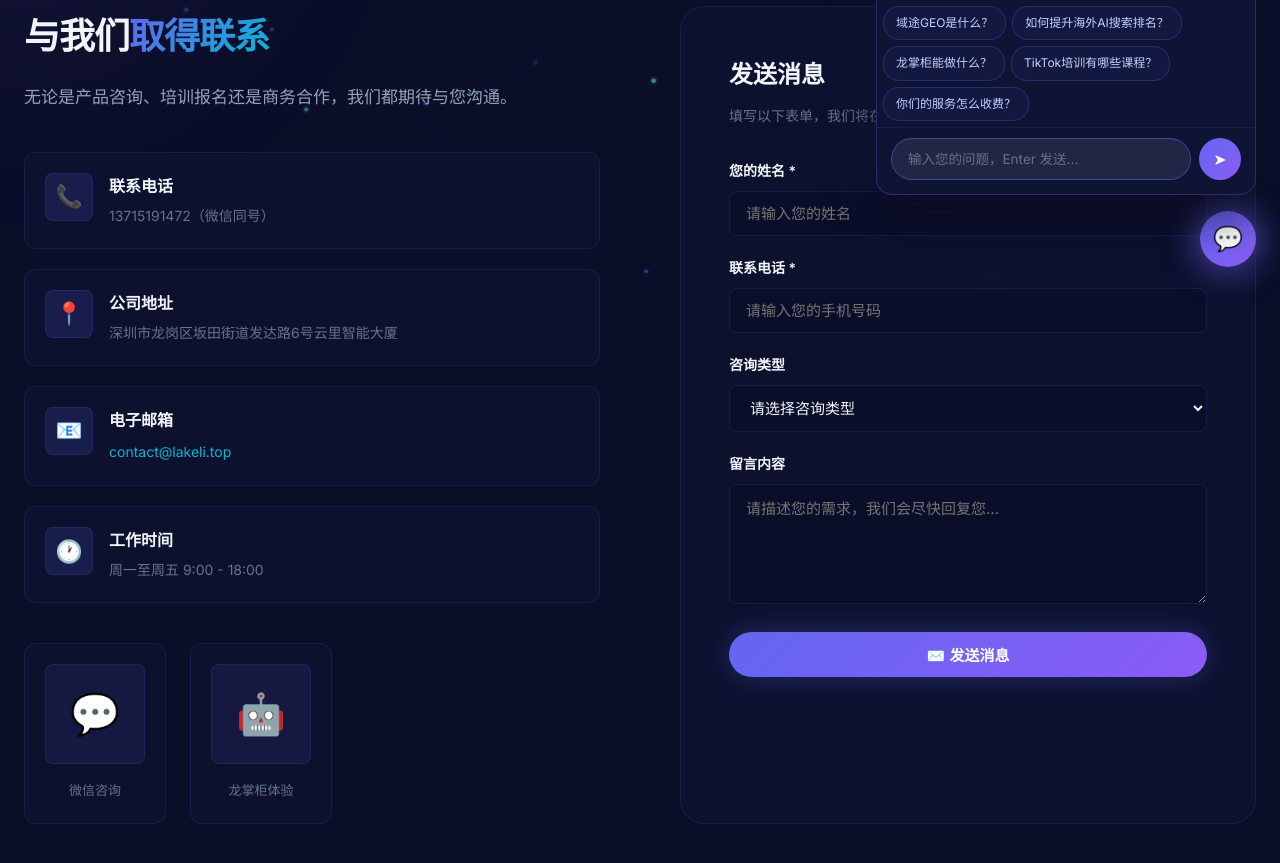
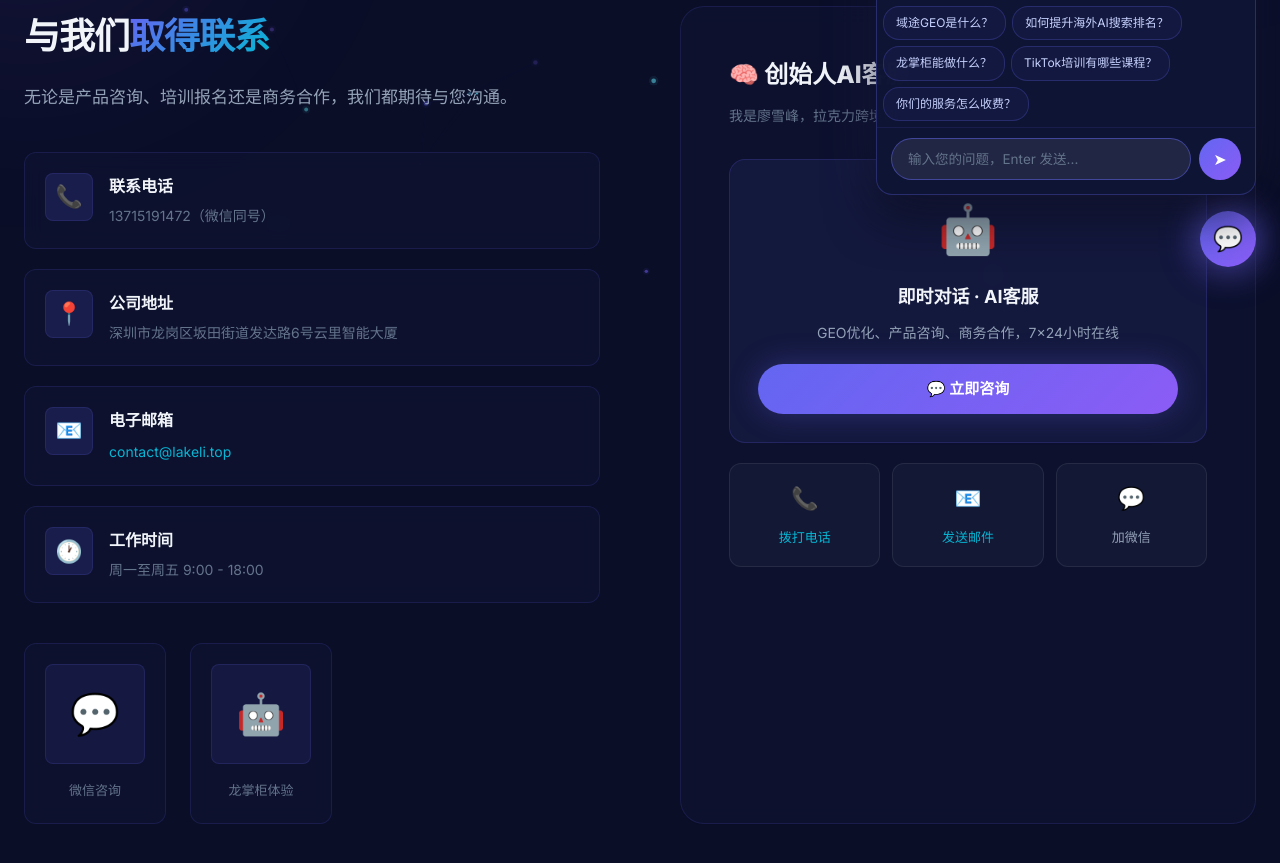
Before and after one commit to liaoxuefeng152/liaoxuefeng152.github.io, a plain HTML site: page contact.html in a window 1280 px wide. Shown: the part 509-1372 px from the top of the page. Drawn offline with Linux system fonts and the light colour scheme.

Commit message:
删除假表单，替换为创始人AI客服引导+联系卡片

```diff
--- a/contact.html
+++ b/contact.html
@@ -149,15 +149,28 @@
                     </div>
                 </div>
                 <div class="contact-form" id="contactForm">
-                    <h3>发送消息</h3>
-                    <p>填写以下表单，我们将在24小时内与您联系</p>
-                    <form onsubmit="handleSubmit(event)">
-                        <div class="form-group"><label>您的姓名 *</label><input type="text" placeholder="请输入您的姓名" required></div>
-                        <div class="form-group"><label>联系电话 *</label><input type="tel" placeholder="请输入您的手机号码" required></div>
-                        <div class="form-group"><label>咨询类型</label><select><option value="">请选择咨询类型</option><option>TikTok运营培训</option><option>亚马逊运营培训</option><option>龙掌柜智能运营系统</option><option>域途GEO</option><option>商务合作</option><option>其他</option></select></div>
-                        <div class="form-group"><label>留言内容</label><textarea placeholder="请描述您的需求，我们会尽快回复您..."></textarea></div>
-                        <button type="submit" class="btn btn-primary" style="width:100%;justify-content:center">✉️ 发送消息</button>
-                    </form>
+                    <h3>🧠 创始人AI客服</h3>
+                    <p>我是廖雪峰，拉克力跨境创始人，随时为您解答问题。</p>
+                    <div style="background:rgba(99,102,241,0.08);border:1px solid rgba(99,102,241,0.2);border-radius:16px;padding:28px;margin:20px 0;text-align:center">
+                        <div style="font-size:48px;margin-bottom:12px">🤖</div>
+                        <h4 style="font-size:18px;margin-bottom:8px">即时对话 · AI客服</h4>
+                        <p style="color:var(--text-secondary);margin-bottom:20px;font-size:14px">GEO优化、产品咨询、商务合作，7×24小时在线</p>
+                        <a href="javascript:void(0)" class="btn btn-primary" style="width:100%;justify-content:center;cursor:pointer" onclick="LakeliChat.open()">💬 立即咨询</a>
+                    </div>
+                    <div style="display:flex;gap:12px;justify-content:center;flex-wrap:wrap">
+                        <div style="flex:1;min-width:100px;background:rgba(255,255,255,0.03);border:1px solid rgba(255,255,255,0.08);border-radius:12px;padding:16px;text-align:center">
+                            <div style="font-size:22px;margin-bottom:6px">📞</div>
+                            <a href="tel:13715191472" style="font-size:13px;color:var(--accent-3);text-decoration:none">拨打电话</a>
+                        </div>
+                        <div style="flex:1;min-width:100px;background:rgba(255,255,255,0.03);border:1px solid rgba(255,255,255,0.08);border-radius:12px;padding:16px;text-align:center">
+                            <div style="font-size:22px;margin-bottom:6px">📧</div>
+                            <a href="mailto:contact@lakeli.top" style="font-size:13px;color:var(--accent-3);text-decoration:none">发送邮件</a>
+                        </div>
+                        <div style="flex:1;min-width:100px;background:rgba(255,255,255,0.03);border:1px solid rgba(255,255,255,0.08);border-radius:12px;padding:16px;text-align:center">
+                            <div style="font-size:22px;margin-bottom:6px">💬</div>
+                            <span style="font-size:13px;color:var(--text-secondary)">加微信</span>
+                        </div>
+                    </div>
                 </div>
             </div>
         </div>
@@ -191,7 +204,7 @@
         for(let i=0;i<Math.min(60,Math.floor(window.innerWidth/20));i++)ps.push(new P());
         function dc(){for(let i=0;i<ps.length;i++)for(let j=i+1;j<ps.length;j++){const dx=ps[i].x-ps[j].x,dy=ps[i].y-ps[j].y,dist=Math.sqrt(dx*dx+dy*dy);if(dist<120){const o=(120-dist)/120*0.08;ctx.beginPath();ctx.moveTo(ps[i].x,ps[i].y);ctx.lineTo(ps[j].x,ps[j].y);ctx.strokeStyle=`rgba(99,102,241,${o})`;ctx.lineWidth=0.5;ctx.stroke()}}}
         function anim(){ctx.clearRect(0,0,canvas.width,canvas.height);ps.forEach(p=>{p.u();p.d()});dc();requestAnimationFrame(anim)}anim();
-        function handleSubmit(e){e.preventDefault();const form=e.target.closest('.contact-form');form.innerHTML='<div style="text-align:center;padding:60px 20px"><div style="font-size:64px;margin-bottom:16px">✅</div><h3 style="font-size:24px;margin-bottom:8px">消息已发送！</h3><p style="color:var(--text-secondary)">感谢您的咨询，我们将在24小时内与您联系。</p></div>'}
+
         const header=document.getElementById('header');window.addEventListener('scroll',()=>header.classList.toggle('scrolled',window.scrollY>50));
         document.getElementById('hamburger').addEventListener('click',()=>document.getElementById('navMenu').classList.toggle('mobile-open'));
     </script>
```
